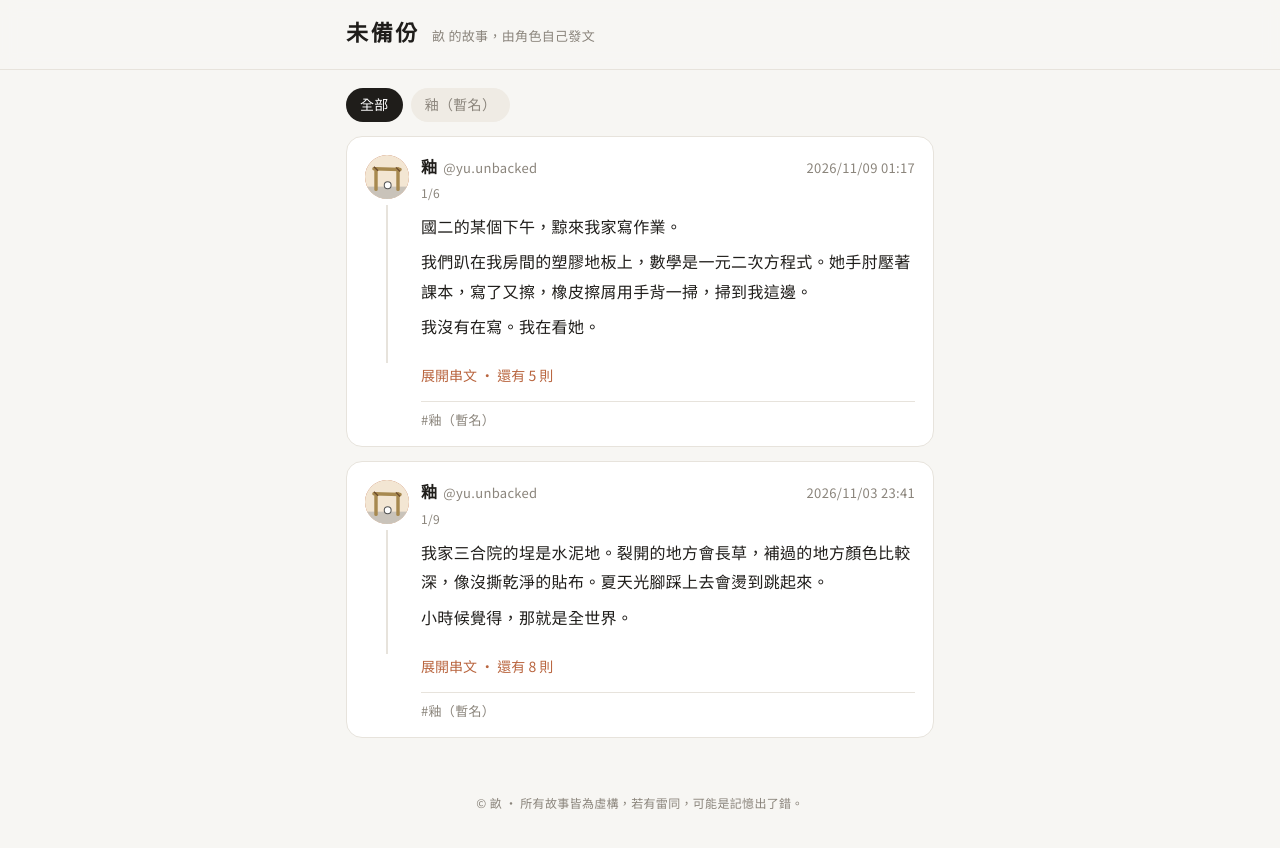
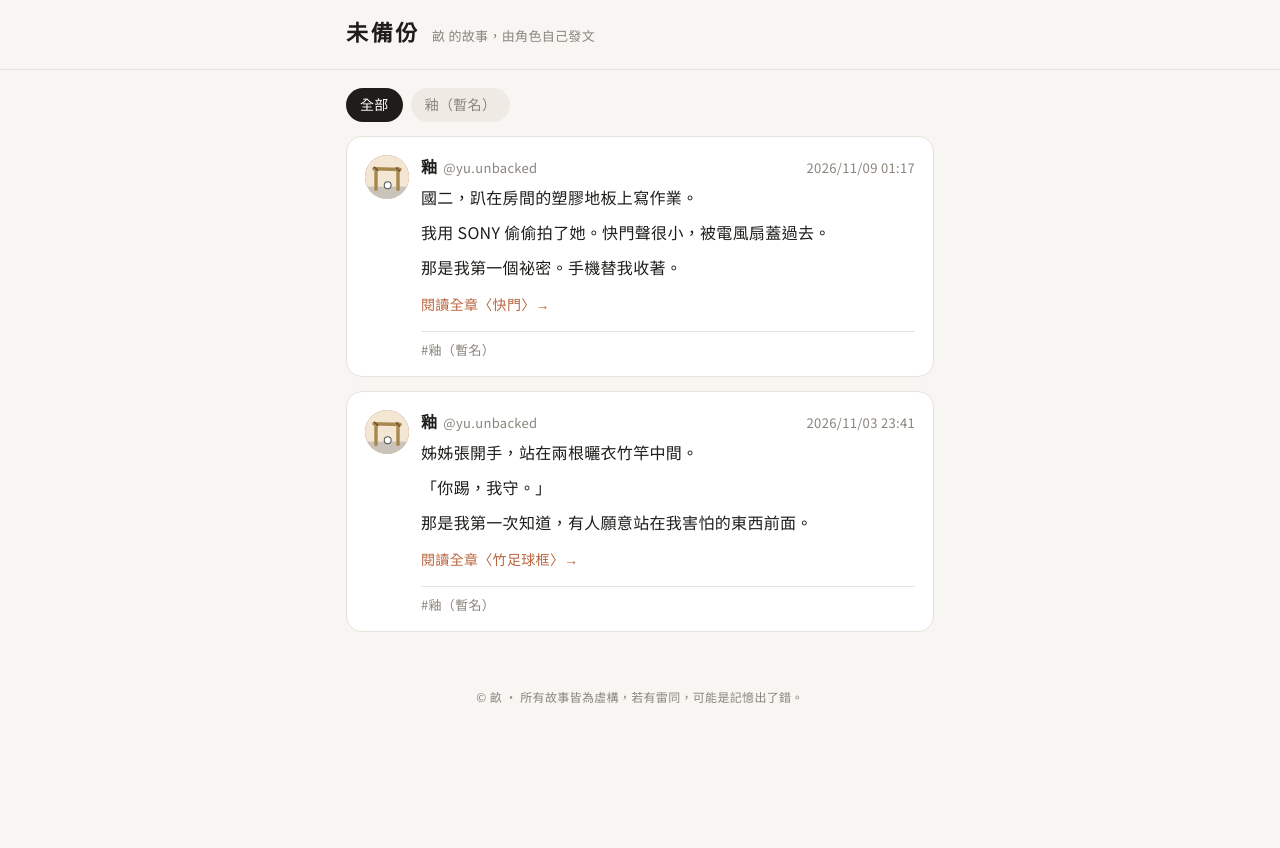
Before and after one commit to Sierra2121/weibeifen, a Jekyll site: the page built from index.html, in a window 1280 px wide. Shown: the top 848 px of the page. Built offline with Jekyll 4.4.1, drawn with Linux system fonts in a browser that asks for light colours.

Commit message:
動態牆改為每章一則重點，完整章節移到角色個人頁
Co-Authored-By: Claude Opus 5.5 <noreply@anthropic.com>
Claude-Session: https://claude.ai/code/session_01VPttWSG1MdWBLvzubUZP74

```diff
--- /dev/null
+++ b/_includes/chapter.html
@@ -0,0 +1,6 @@
+{%- assign p = include.post -%}
+<section class="chapter" id="{{ p.slug }}" data-novel="{{ p.novel }}" data-char="{{ p.character }}">
+  <p class="ch-no">第 {{ include.no }} 章</p>
+  <h2>{{ p.title }}</h2>
+  <div class="ch-text">{{ p.content }}</div>
+</section>
--- /dev/null
+++ b/_includes/teaser.html
@@ -0,0 +1,19 @@
+{%- assign p = include.post -%}
+{%- assign c = site.data.characters[p.character] -%}
+<article class="thread teaser" data-novel="{{ p.novel }}" data-char="{{ p.character }}">
+  <div class="post">
+    <a class="avatar" href="{{ '/' | relative_url }}?c={{ p.character }}" style="--c:{{ c.color }}" aria-label="{{ c.name }}">
+      {%- if c.avatar -%}<img src="{{ '/assets/avatars/' | append: c.avatar | relative_url }}" alt="">{%- else -%}{{ c.glyph }}{%- endif -%}
+    </a>
+    <div class="body">
+      <div class="meta">
+        <a class="name" href="{{ '/' | relative_url }}?c={{ p.character }}">{{ c.name }}</a>
+        <span class="handle">@{{ c.handle }}</span>
+        <span class="time">{{ p.date | date: "%Y/%m/%d %H:%M" }}</span>
+      </div>
+      <div class="text">{{ p.teaser | markdownify }}</div>
+      <a class="read" href="{{ '/' | relative_url }}?c={{ p.character }}#{{ p.slug }}">閱讀全章〈{{ p.title }}〉→</a>
+    </div>
+  </div>
+  <div class="foot-tag"><a href="{{ '/' | relative_url }}?n={{ p.novel }}">#{{ site.data.novels[p.novel].title }}</a></div>
+</article>
--- a/_includes/thread.html
+++ /dev/null
@@ -1,26 +0,0 @@
-{%- assign p = include.post -%}
-{%- assign c = site.data.characters[p.character] -%}
-{%- assign parts = p.content | split: '<hr />' -%}
-{%- assign total = parts | size -%}
-<article class="thread" data-novel="{{ p.novel }}" data-char="{{ p.character }}">
-  {%- for part in parts -%}
-  <div class="post{% if forloop.index > 1 %} more{% endif %}{% unless forloop.last %} linked{% endunless %}"{% if forloop.index > 1 and include.full != true %} hidden{% endif %}>
-    <a class="avatar" href="{{ '/' | relative_url }}?c={{ p.character }}" style="--c:{{ c.color }}" aria-label="{{ c.name }}">
-      {%- if c.avatar -%}<img src="{{ '/assets/avatars/' | append: c.avatar | relative_url }}" alt="">{%- else -%}{{ c.glyph }}{%- endif -%}
-    </a>
-    <div class="body">
-      <div class="meta">
-        <a class="name" href="{{ '/' | relative_url }}?c={{ p.character }}">{{ c.name }}</a>
-        <span class="handle">@{{ c.handle }}</span>
-        <a class="time" href="{{ p.url | relative_url }}">{{ p.date | date: "%Y/%m/%d %H:%M" }}</a>
-      </div>
-      {%- if total > 1 -%}<span class="count">{{ forloop.index }}/{{ total }}</span>{%- endif -%}
-      <div class="text">{{ part }}</div>
-    </div>
-  </div>
-  {%- endfor -%}
-  {%- if total > 1 and include.full != true -%}
-  <button class="expand" type="button">展開串文 · 還有 {{ total | minus: 1 }} 則</button>
-  {%- endif -%}
-  <div class="foot-tag"><a href="{{ '/' | relative_url }}?n={{ p.novel }}">#{{ site.data.novels[p.novel].title }}</a></div>
-</article>
--- a/_posts/2026-11-03-bamboo-goal.md
+++ b/_posts/2026-11-03-bamboo-goal.md
@@ -3,6 +3,12 @@ layout: thread
 title: 竹足球框
 character: yu
 novel: yu
+teaser: |
+  姊姊張開手，站在兩根曬衣竹竿中間。
+
+  「你踢，我守。」
+
+  那是我第一次知道，有人願意站在我害怕的東西前面。
 date: 2026-11-03 23:41:00 +0800
 ---
 我家三合院的埕是水泥地。裂開的地方會長草，補過的地方顏色比較深，像沒撕乾淨的貼布。夏天光腳踩上去會燙到跳起來。
--- a/_posts/2026-11-09-shutter.md
+++ b/_posts/2026-11-09-shutter.md
@@ -3,6 +3,12 @@ layout: thread
 title: 快門
 character: yu
 novel: yu
+teaser: |
+  國二，趴在房間的塑膠地板上寫作業。
+
+  我用 SONY 偷偷拍了她。快門聲很小，被電風扇蓋過去。
+
+  那是我第一個祕密。手機替我收著。
 date: 2026-11-09 01:17:00 +0800
 ---
 國二的某個下午，黥來我家寫作業。
--- a/assets/app.js
+++ b/assets/app.js
@@ -1,33 +1,25 @@
 (function () {
-  // 展開串文
-  document.querySelectorAll('.expand').forEach(function (btn) {
-    btn.addEventListener('click', function () {
-      btn.closest('.thread').querySelectorAll('.post.more').forEach(function (p) { p.hidden = false; });
-      btn.remove();
-    });
-  });
-
   var feed = document.querySelector('.feed');
   if (!feed) return;
   var q = new URLSearchParams(location.search);
   var n = q.get('n') || '', c = q.get('c') || '';
   var chars = JSON.parse(document.getElementById('chars').textContent || '{}');
+  var who = chars[c];
+  var shown = 0;
 
-  // 篩選：?n=小說 或 ?c=角色
-  var shown = 0;
-  feed.querySelectorAll('.thread').forEach(function (t) {
-    var ok = (!n || t.dataset.novel === n) && (!c || t.dataset.char === c);
-    t.hidden = !ok; if (ok) shown++;
-  });
-  document.querySelector('.empty').hidden = shown > 0;
-  document.querySelectorAll('.chip').forEach(function (ch) {
-    ch.classList.toggle('on', !c && ch.dataset.n === n);
-  });
+  if (who) {
+    // 個人頁：顯示這個角色的完整章節，從第一章排起
+    feed.hidden = true;
+    document.querySelector('.chips').hidden = true;
+    var box = document.querySelector('.chapters');
+    box.hidden = false;
+    box.querySelectorAll('.chapter').forEach(function (ch) {
+      var ok = ch.dataset.char === c && (!n || ch.dataset.novel === n);
+      ch.hidden = !ok;
+      if (ok) { shown++; ch.querySelector('.ch-no').textContent = '第 ' + shown + ' 章'; }
+    });
 
-  // 角色個人頁
-  var who = chars[c];
-  if (who) {
-    var box = document.getElementById('profile');
+    var prof = document.getElementById('profile');
     var av = document.createElement('div');
     av.className = 'avatar'; av.style.setProperty('--c', who.color || '#999');
     if (who.avatar) { var im = new Image(); im.src = BASE + '/assets/avatars/' + who.avatar; im.alt = ''; av.appendChild(im); }
@@ -37,7 +29,22 @@
     var hd = document.createElement('span'); hd.className = 'handle'; hd.textContent = '@' + who.handle;
     var bio = document.createElement('p'); bio.textContent = who.bio || '';
     info.append(h, hd, bio);
-    box.append(av, info); box.hidden = false;
+    prof.append(av, info); prof.hidden = false;
     document.title = who.name + '｜未備份';
+
+    if (location.hash) {
+      var t = document.getElementById(decodeURIComponent(location.hash.slice(1)));
+      if (t) setTimeout(function () { t.scrollIntoView(); }, 50);
+    }
+  } else {
+    // 動態牆：每章一則重點
+    feed.querySelectorAll('.teaser').forEach(function (t) {
+      var ok = !n || t.dataset.novel === n;
+      t.hidden = !ok; if (ok) shown++;
+    });
+    document.querySelectorAll('.chip').forEach(function (ch) {
+      ch.classList.toggle('on', ch.dataset.n === n);
+    });
   }
+  document.querySelector('.empty').hidden = shown > 0;
 })();
--- a/assets/style.css
+++ b/assets/style.css
@@ -51,3 +51,11 @@ a{color:inherit;text-decoration:none}
 .back{display:inline-block;margin:4px 0 12px;color:var(--sub);font-size:14px}
 .empty{text-align:center;color:var(--sub)}
 .foot{max-width:620px;margin:0 auto;padding:0 16px 32px;font-size:12px;color:var(--sub);text-align:center}
+.read{display:inline-block;margin-top:4px;color:var(--accent);font-size:14px}
+.read:hover{text-decoration:underline}
+.chapter{background:var(--card);border:1px solid var(--line);border-radius:16px;padding:26px 22px;margin-bottom:14px;scroll-margin-top:72px}
+.ch-no{margin:0;font-size:13px;color:var(--sub);letter-spacing:.2em}
+.chapter h2{margin:.1em 0 .8em;font-family:"Noto Serif TC",serif;font-weight:600;font-size:22px}
+.ch-text p{margin:0 0 1em}
+.ch-text hr{border:0;margin:1.6em 0;text-align:center;color:var(--sub)}
+.ch-text hr::after{content:"·  ·  ·"}
--- a/index.html
+++ b/index.html
@@ -10,7 +10,13 @@ layout: default
 </nav>
 <div class="feed">
 {%- for post in site.posts -%}
-  {% include thread.html post=post %}
+  {% include teaser.html post=post %}
+{%- endfor -%}
+</div>
+<div class="chapters" hidden>
+{%- assign ordered = site.posts | reverse -%}
+{%- for post in ordered -%}
+  {% include chapter.html post=post no=forloop.index %}
 {%- endfor -%}
 </div>
 <p class="empty" hidden>這裡還沒有貼文。</p>
```
Also changed, not shown: _layouts/thread.html (+5 -2 lines), README.md.
